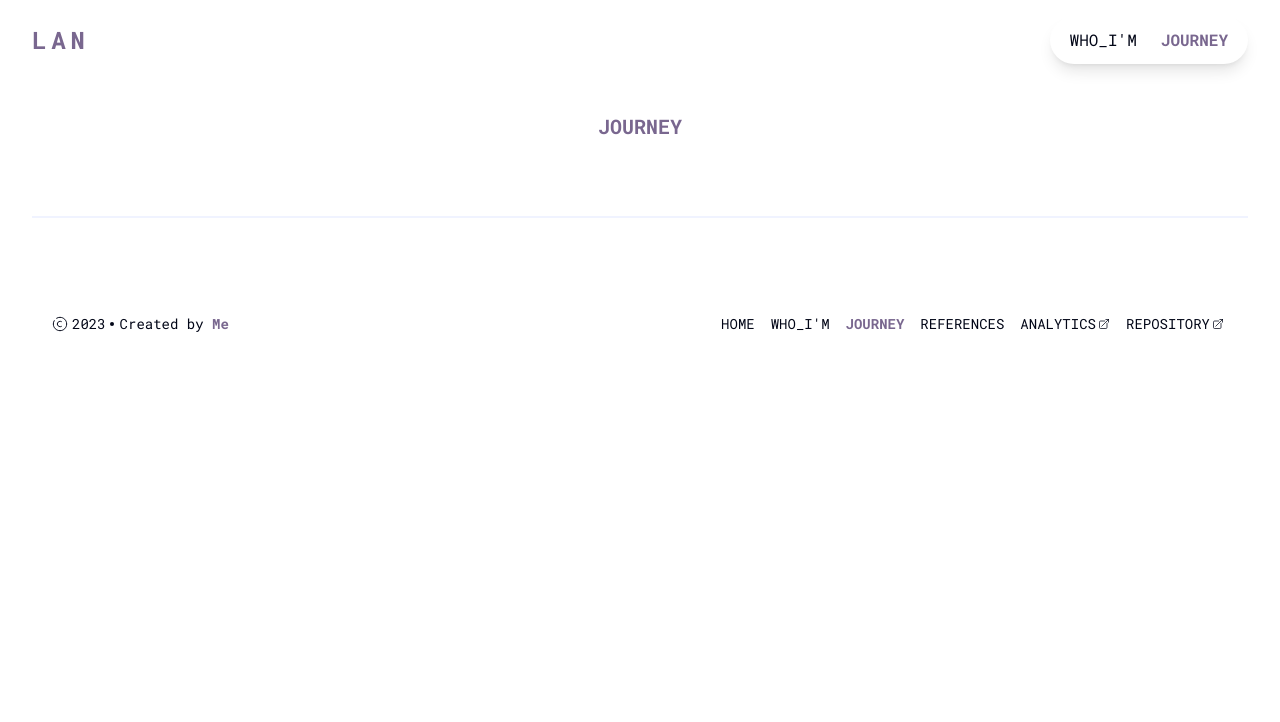
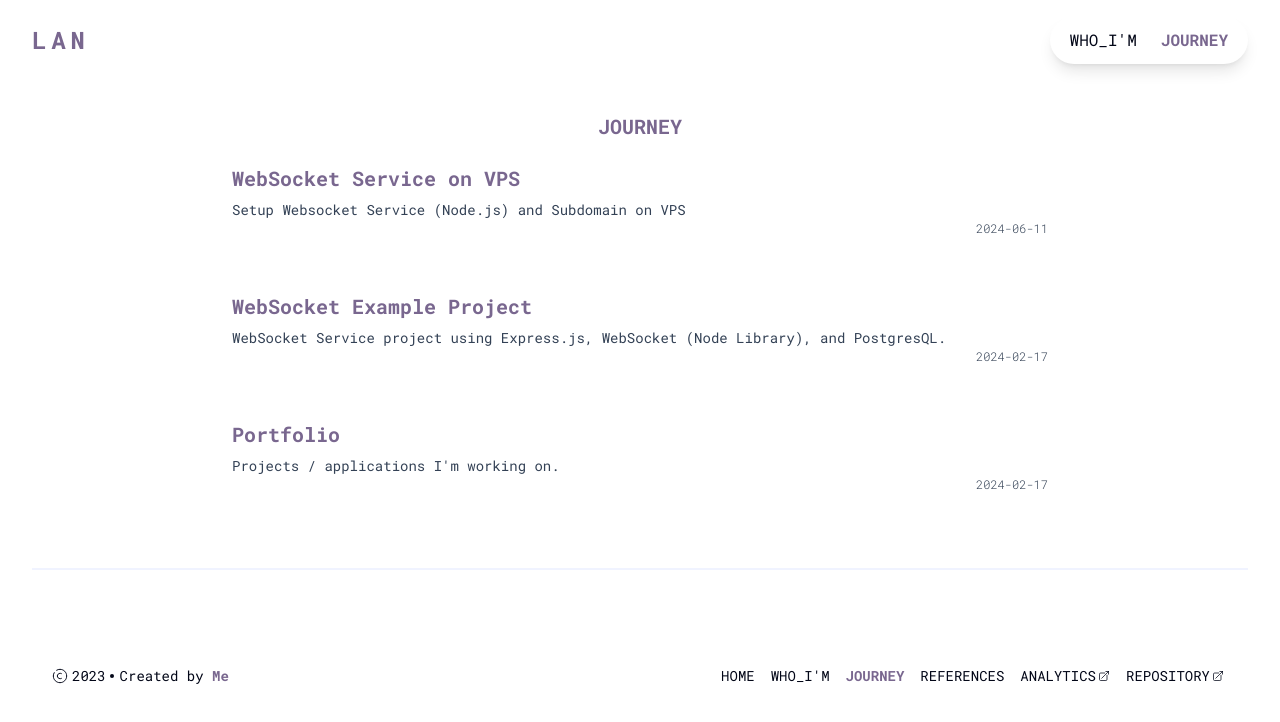
Before and after one commit to erlankurnia/erlankurnia.github.io, a Vue app: page /journey in a window 1280 px wide. Shown: the top 722 px of the page. Built offline with nearby package versions, Linux system fonts and the light colour scheme; what vue3-clipboard would draw is missing.

Commit message:
Update JourneyView.vue

```diff
--- a/src/views/JourneyView.vue
+++ b/src/views/JourneyView.vue
@@ -6,13 +6,13 @@
 			</div>
 
 			<!-- Articles -->
-			<div class="flex flex-wrap" v-if="dataUser.journey.title">
-				<div class="w-full mb-8 text-center">
+			<div class="flex flex-wrap">
+				<div class="w-full mb-8 text-center" v-if="dataUser.journey.title">
 					<h2 class="lan-section-subtitle" v-html="dataUser.journey.title"></h2>
 					<p class="font-medium text-md text-secondary md:text-lg" v-if="dataUser.journey.description"
 						v-html="dataUser.journey.description"></p>
 				</div>
-				<div class="w-full max-w-4xl px-3 mx-auto sm:px-6">
+				<div class="w-full max-w-4xl px-3 mx-auto sm:px-6" v-if="dataUser.journey.articles.length > 0">
 					<ul class="flex flex-col gap-8">
 						<li v-for="(data, index) in dataUser.journey.articles" :key="index"
 							class="flex flex-col w-full h-auto px-4 py-3 rounded-xl hover:bg-quaternary">
```
